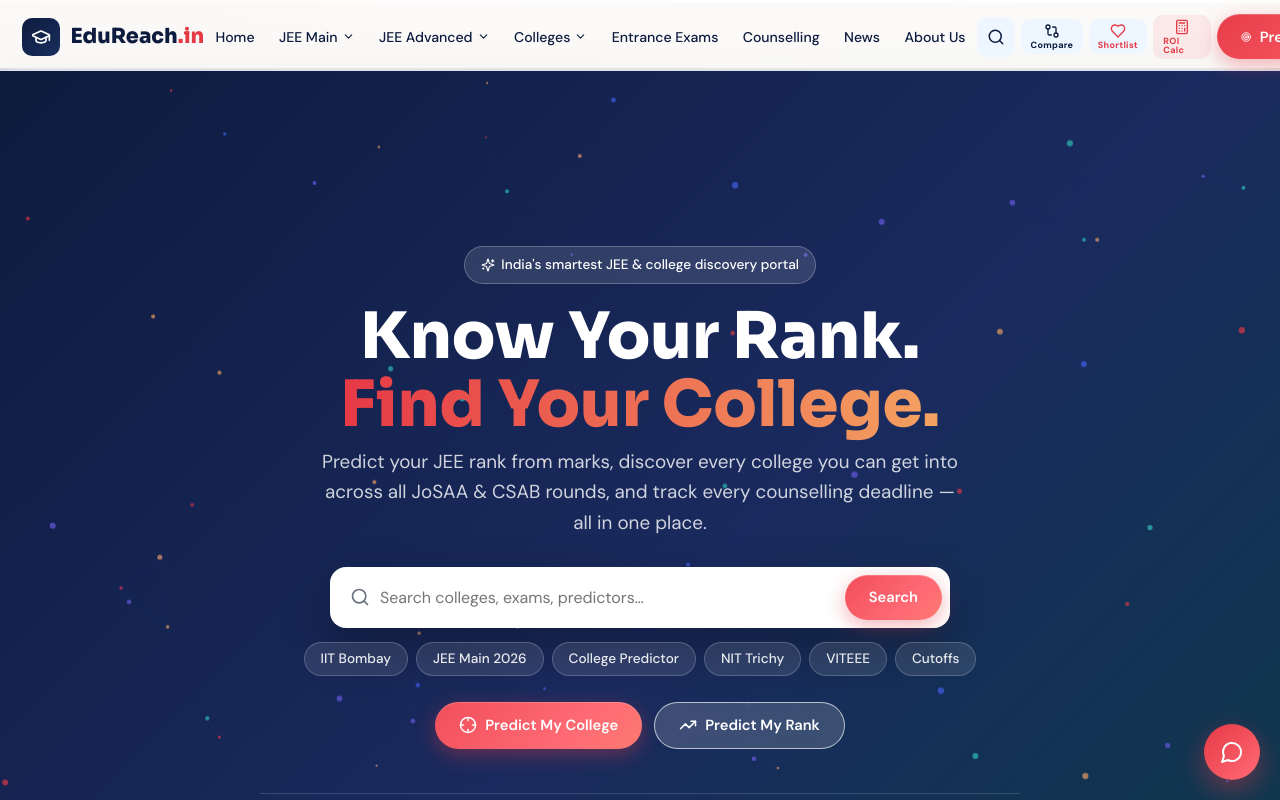
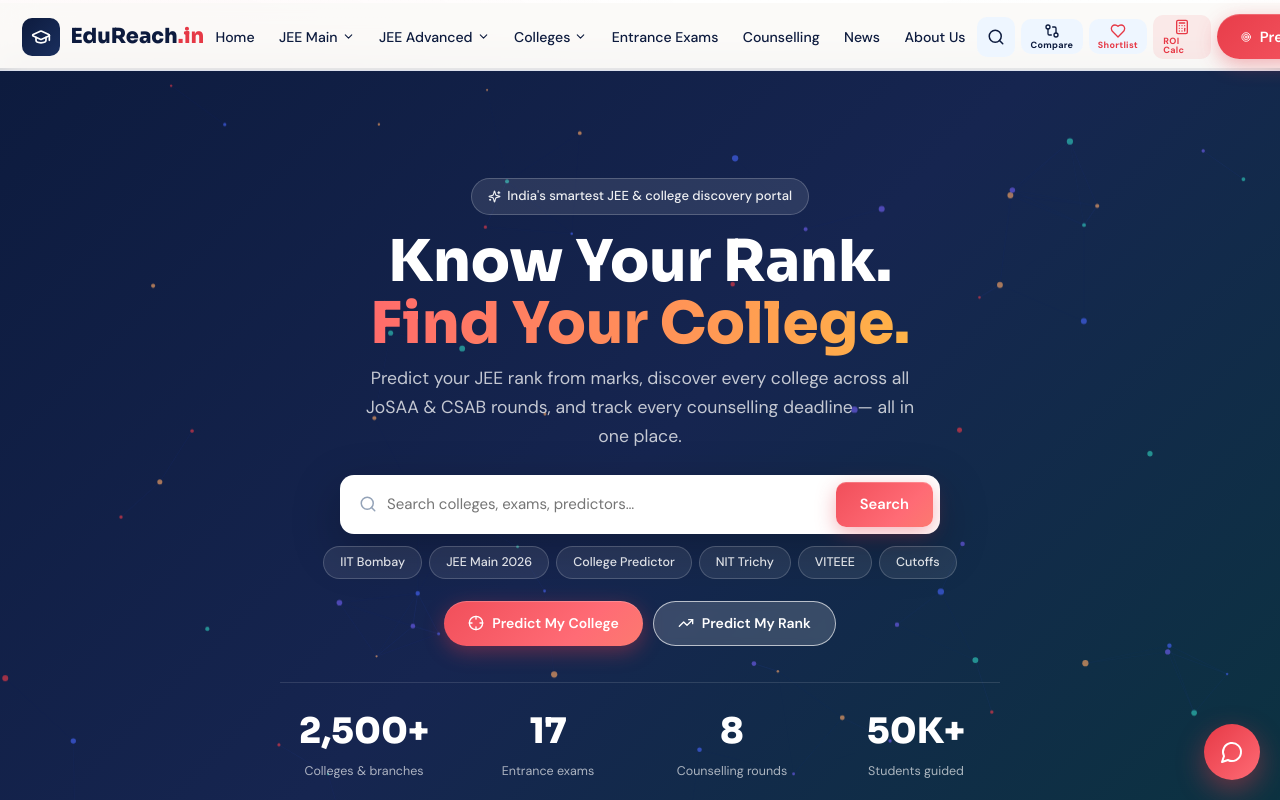
Before and after one commit to Ankit-yadav-8/Ankit-Edureach, a React (Vite) app: page /Ankit-Edureach/ in a window 1280 px wide. Shown: the top 800 px of the page. Built offline with nearby package versions, Linux system fonts and the light colour scheme.

Commit message:
Fix hero padding and improve colors

```diff
--- a/src/components/home/Hero.jsx
+++ b/src/components/home/Hero.jsx
@@ -11,10 +11,10 @@
   const [ref, val] = useCountUp(target);
   return (
     <div ref={ref} style={{ textAlign: "center" }}>
-      <div style={{ fontFamily: "Sora", fontWeight: 800, fontSize: "clamp(1.6rem,4vw,2.4rem)", color: "#fff" }}>
+      <div style={{ fontFamily: "Sora", fontWeight: 800, fontSize: "clamp(1.5rem,3.5vw,2.2rem)", color: "#fff" }}>
         {val.toLocaleString("en-IN")}{suffix}
       </div>
-      <div style={{ fontSize: 13, color: "rgba(255,255,255,.7)", marginTop: 2 }}>{label}</div>
+      <div style={{ fontSize: 12.5, color: "rgba(255,255,255,.65)", marginTop: 2 }}>{label}</div>
     </div>
   );
 }
@@ -28,55 +28,83 @@
   };
 
   return (
-    <section style={{ position: "relative", overflow: "hidden", background: "linear-gradient(135deg,#0D1B3E 0%,#1a2a5e 55%,#0b3a4a 100%)", paddingTop: 178, paddingBottom: 70 }}>
+    <section style={{
+      position: "relative", overflow: "hidden",
+      background: "linear-gradient(135deg,#0D1B3E 0%,#162550 50%,#0b3340 100%)",
+      paddingTop: 110, paddingBottom: 56,
+    }}>
       <ParticleBackground density={80} />
       <div className="container" style={{ position: "relative", zIndex: 2, textAlign: "center" }}>
         <motion.div initial={{ opacity: 0, y: 20 }} animate={{ opacity: 1, y: 0 }} transition={{ duration: 0.6 }}>
-          <span className="pill" style={{ background: "rgba(255,255,255,.12)", color: "#fff", border: "1px solid rgba(255,255,255,.25)" }}>
-            <Sparkles size={14} /> India's smartest JEE & college discovery portal
+          <span className="pill" style={{
+            background: "rgba(255,255,255,.1)", color: "rgba(255,255,255,.92)",
+            border: "1px solid rgba(255,255,255,.2)", fontSize: 13,
+          }}>
+            <Sparkles size={13} /> India's smartest JEE & college discovery portal
           </span>
-          <h1 style={{ fontFamily: "Sora", fontWeight: 800, color: "#fff", fontSize: "clamp(2.1rem,6vw,4rem)", lineHeight: 1.05, margin: "1.2rem 0 0.6rem" }}>
+          <h1 style={{
+            fontFamily: "Sora", fontWeight: 800, color: "#fff",
+            fontSize: "clamp(2rem,5.5vw,3.6rem)", lineHeight: 1.08,
+            margin: "1rem 0 0.5rem",
+          }}>
             Know Your Rank.<br />
-            <span style={{ background: "linear-gradient(90deg,#E63946,#F4A261)", WebkitBackgroundClip: "text", WebkitTextFillColor: "transparent" }}>
+            <span style={{ background: "linear-gradient(90deg,#FF6B6B,#FFB347)", WebkitBackgroundClip: "text", WebkitTextFillColor: "transparent" }}>
               Find Your College.
             </span>
           </h1>
-          <p style={{ color: "rgba(255,255,255,.8)", fontSize: "clamp(1rem,2vw,1.18rem)", maxWidth: 640, margin: "0 auto 1.8rem" }}>
-            Predict your JEE rank from marks, discover every college you can get into across all JoSAA & CSAB rounds, and track every counselling deadline — all in one place.
+          <p style={{
+            color: "rgba(255,255,255,.75)", fontSize: "clamp(0.95rem,1.8vw,1.1rem)",
+            maxWidth: 580, margin: "0 auto 1.5rem", lineHeight: 1.65,
+          }}>
+            Predict your JEE rank from marks, discover every college across all JoSAA & CSAB rounds, and track every counselling deadline — all in one place.
           </p>
         </motion.div>
 
         {/* Search */}
         <motion.div initial={{ opacity: 0, y: 16 }} animate={{ opacity: 1, y: 0 }} transition={{ duration: 0.6, delay: 0.15 }}
-          style={{ maxWidth: 620, margin: "0 auto", display: "flex", gap: 10, background: "#fff", padding: 8, borderRadius: 16, boxShadow: "0 20px 50px rgba(0,0,0,.3)" }}>
+          style={{
+            maxWidth: 600, margin: "0 auto", display: "flex", gap: 8,
+            background: "#fff", padding: 7, borderRadius: 14,
+            boxShadow: "0 16px 48px rgba(0,0,0,.25)",
+          }}>
           <div style={{ display: "flex", alignItems: "center", flex: 1, gap: 10, paddingLeft: 12 }}>
-            <Search size={20} color="var(--muted)" />
+            <Search size={18} color="#94a3b8" />
             <input
-              value={q} onChange={(e) => setQ(e.target.value)} onKeyDown={(e) => e.key === "Enter" && go()}
+              value={q} onChange={(e) => setQ(e.target.value)}
+              onKeyDown={(e) => e.key === "Enter" && go()}
               placeholder="Search colleges, exams, predictors…"
               onFocus={onSearch}
-              style={{ border: "none", outline: "none", flex: 1, fontSize: 16, fontFamily: "DM Sans", background: "transparent" }}
+              style={{ border: "none", outline: "none", flex: 1, fontSize: 15, fontFamily: "DM Sans", background: "transparent" }}
             />
           </div>
-          <button className="btn btn-coral" onClick={() => go()}>Search</button>
+          <button className="btn btn-coral" onClick={() => go()} style={{ borderRadius: 10 }}>Search</button>
         </motion.div>
 
-        <div style={{ display: "flex", gap: 8, flexWrap: "wrap", justifyContent: "center", marginTop: 14 }}>
+        <div style={{ display: "flex", gap: 7, flexWrap: "wrap", justifyContent: "center", marginTop: 12 }}>
           {QUICK.map((t) => (
             <button key={t} onClick={() => go(t)} className="pill"
-              style={{ background: "rgba(255,255,255,.1)", color: "rgba(255,255,255,.9)", border: "1px solid rgba(255,255,255,.2)", cursor: "pointer" }}>
+              style={{ background: "rgba(255,255,255,.08)", color: "rgba(255,255,255,.85)", border: "1px solid rgba(255,255,255,.18)", cursor: "pointer", fontSize: 12.5 }}>
               {t}
             </button>
           ))}
         </div>
 
-        <div style={{ display: "flex", gap: 12, justifyContent: "center", marginTop: 26, flexWrap: "wrap" }}>
-          <button className="btn btn-coral" onClick={() => nav("/jee-main#college")}><Crosshair size={18} /> Predict My College</button>
-          <button className="btn btn-light" onClick={() => nav("/jee-main#rank")}><TrendingUp size={18} /> Predict My Rank</button>
+        <div style={{ display: "flex", gap: 10, justifyContent: "center", marginTop: 22, flexWrap: "wrap" }}>
+          <button className="btn btn-coral" onClick={() => nav("/jee-main#college")} style={{ fontSize: 14 }}>
+            <Crosshair size={16} /> Predict My College
+          </button>
+          <button className="btn btn-light" onClick={() => nav("/jee-main#rank")} style={{ fontSize: 14 }}>
+            <TrendingUp size={16} /> Predict My Rank
+          </button>
         </div>
 
         {/* Stats */}
-        <div style={{ display: "grid", gridTemplateColumns: "repeat(4,1fr)", gap: 16, maxWidth: 760, margin: "44px auto 0", padding: "22px 0", borderTop: "1px solid rgba(255,255,255,.15)", borderBottom: "1px solid rgba(255,255,255,.15)" }}>
+        <div style={{
+          display: "grid", gridTemplateColumns: "repeat(4,1fr)", gap: 16,
+          maxWidth: 720, margin: "36px auto 0", padding: "20px 0",
+          borderTop: "1px solid rgba(255,255,255,.12)",
+          borderBottom: "1px solid rgba(255,255,255,.12)",
+        }}>
           <Stat target={2500} suffix="+" label="Colleges & branches" />
           <Stat target={17} suffix="" label="Entrance exams" />
           <Stat target={8} suffix="" label="Counselling rounds" />
```
